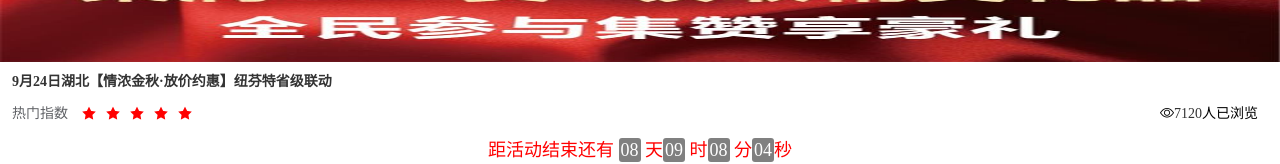
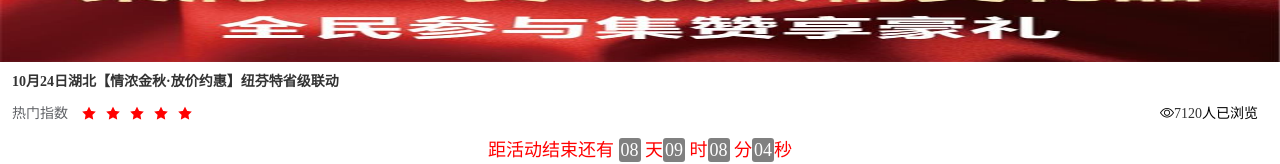
Before and after one commit to huangdahe/dist, a Vue app: page /#/ in a window 1280 px wide. Shown: the part 188-352 px from the top of the page. Built offline with nearby package versions, Linux system fonts and the light colour scheme.

Commit message:
修改个日期看看

```diff
--- a/src/page/nuvent/index.vue
+++ b/src/page/nuvent/index.vue
@@ -8,7 +8,7 @@
       </el-carousel>
     </div>
     <el-form class='form' :inline="true">
-      <div class='title'>9月24日湖北【情浓金秋·放价约惠】纽芬特省级联动</div>
+      <div class='title'>10月24日湖北【情浓金秋·放价约惠】纽芬特省级联动</div>
       <el-row>
         <el-col :span='24'>
           <el-form-item label="热门指数">
```
Also changed, not shown: 11 other files (tests, documents, lock files or other folders).
